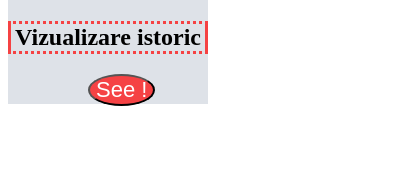
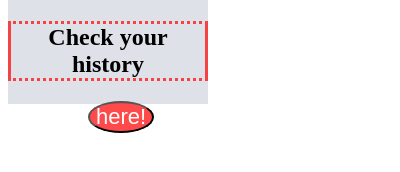
Before and after one commit to TurcanuRazvan/HiVi, a browser extension: page popup.html in a window 400 px wide. Shown: the part 104-276 px from the top of the page. Drawn offline with Linux system fonts and the light colour scheme.

Commit message:
Update the popup.

```diff
--- a/popup.html
+++ b/popup.html
@@ -15,7 +15,7 @@
 			   border-bottom-style: dotted;
 			   border-left-style: solid;text-align: center;
 			   border-color: #fe0707ba;">
-			Vizualizare istoric
+			Check your history
 		</h2>
 		<button id="goToMain" style="
 				background-color: #fe0707ba;
@@ -27,7 +27,7 @@
 			    cursor: pointer;
 			    border-radius: 63%;
 			    margin-left: 40%;">
-			See !
+			here!
 		</button>
 	</div>
 	<script src="asset/script/popup.js"></script>
```
